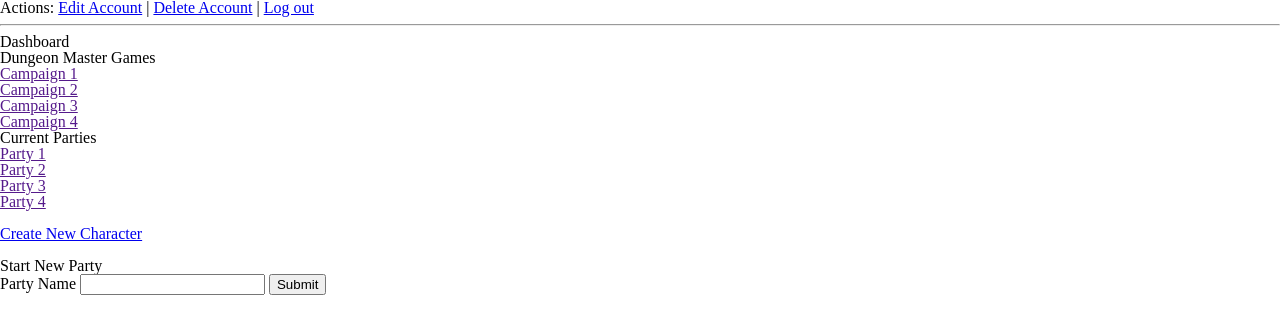
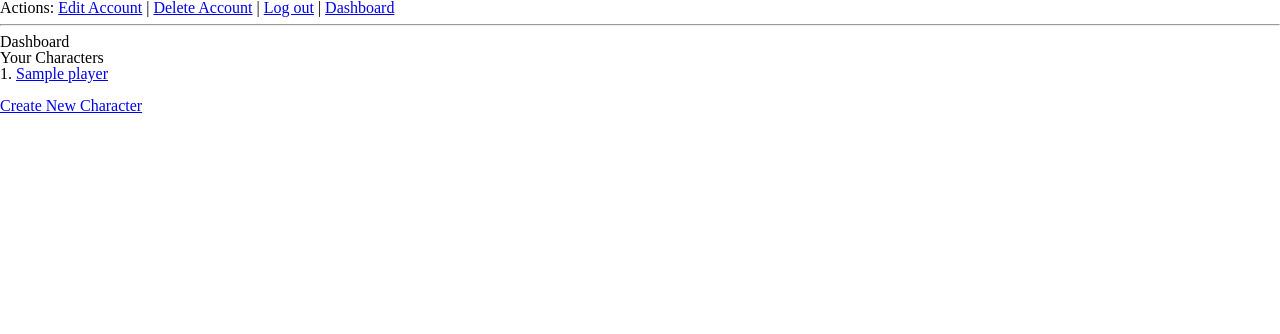
Before and after one commit to justanothergoonie/phpFinalDnDatabase, a PHP site: page /views/dn-dashboard.php?_action=1 in a window 1280 px wide. Shown: the top 334 px of the page. Run offline with PHP 8.4, Linux system fonts and the light colour scheme; a user stored in the database is signed in; tables that the repository leaves empty hold one stand-in row (values such as "Sample post").

Commit message:
got player characters to display on dash

```diff
--- a/includes/user.php
+++ b/includes/user.php
@@ -35,7 +35,7 @@ class User
         if (empty($user)) {
             $this->error = 'Invalid Credentials';
         } else {
-            $_SESSION['users'] = $user;
+            $_SESSION['user'] = $user;
             $_SESSION['user_id'] = $user['id'];
             $_SESSION['is_logged_in'] = true;
             header('Location: dn-dashboard.php');
@@ -162,4 +162,22 @@ class User
         header('Location: login.php');
         die();
     }
+
+
+    public function get_characters()
+    {
+        try {
+            $sql_get_characters = 'SELECT * from player WHERE user_id = :user_id';
+            $get_characters_statement = $this->dbh->prepare($sql_get_characters);
+            $get_characters_statement->execute(['user_id' => $_SESSION['user_id']]);
+            $player = $get_characters_statement->fetchAll();
+            return $player;
+        } catch (PDOException $e) {
+            print_r('uh-oh!' . $e->getMessage() . '<br />');
+        }
+    }
+    public function test()
+    {
+        return 'test passed';
+    }
 }
--- a/views/dn-dashboard.php
+++ b/views/dn-dashboard.php
@@ -1,55 +1,30 @@
 <?php
-include 'head.php'
+include 'head.php';
+$characters = $userManager->get_characters();
 ?>
-
+<!--
+    mark up to see characters
+    sql select commands
+    mark up to edit character
+    sql update commands
+    markup to delete characters
+    sql delete commands
+-->
 <h1>Dashboard</h1>
-<ul>
-    <h2>Dungeon Master Games</h2>
-    <li>
-        <a href="">Campaign 1</a>
-    </li>
-    <li>
-        <a href="">Campaign 2</a>
-    </li>
-    <li>
-        <a href="">Campaign 3</a>
-    </li>
-    <li>
-        <a href="">Campaign 4</a>
-    </li>
-</ul>
 
 <ul>
-    <h2>Current Parties</h2>
-    <li>
-        <a href="">Party 1</a>
-    </li>
-    <li>
-        <a href="">Party 2</a>
-    </li>
-    <li>
-        <a href="">Party 3</a>
-    </li>
-    <li>
-        <a href="">Party 4</a>
-    </li>
+    <h2>Your Characters</h2>
+    <?php foreach ($characters as $i => $character) : ?>
+        <li><?php echo $i + 1; ?>. <a href="character-review.php"><?php echo $character['name']; ?></a></li>
+
+    <?php endforeach; ?>
 </ul>
-
 <br />
 <a href="character-creation.php">
     <h2>Create New Character</h2>
 </a>
 <br />
 
-<form method="post">
-    <h2>Start New Party</h2>
-
-    <label>Party Name</label>
-    <input type="text">
-
-    <input type="submit">
-</form>
-
 <?php
 include 'footer.php'
 ?>
--- a/views/nav.php
+++ b/views/nav.php
@@ -20,7 +20,8 @@ $is_logged_in = $_SESSION['is_logged_in'];
     Actions:
     <a href="?_action=edit">Edit Account</a> |
     <a href="?_action=delete">Delete Account</a> |
-    <a href="?_action=logout">Log out</a>
+    <a href="?_action=logout">Log out</a> |
+    <a href="dn-dashboard.php">Dashboard</a>
 </p>
 <?php else : ?>
 <a href="views/login.php">Login</a>
```
Also changed, not shown: includes/character.php (+15 -3 lines), views/character-creation.php (+4 -3 lines), views/character-review.php (added, +7 -0 lines).
